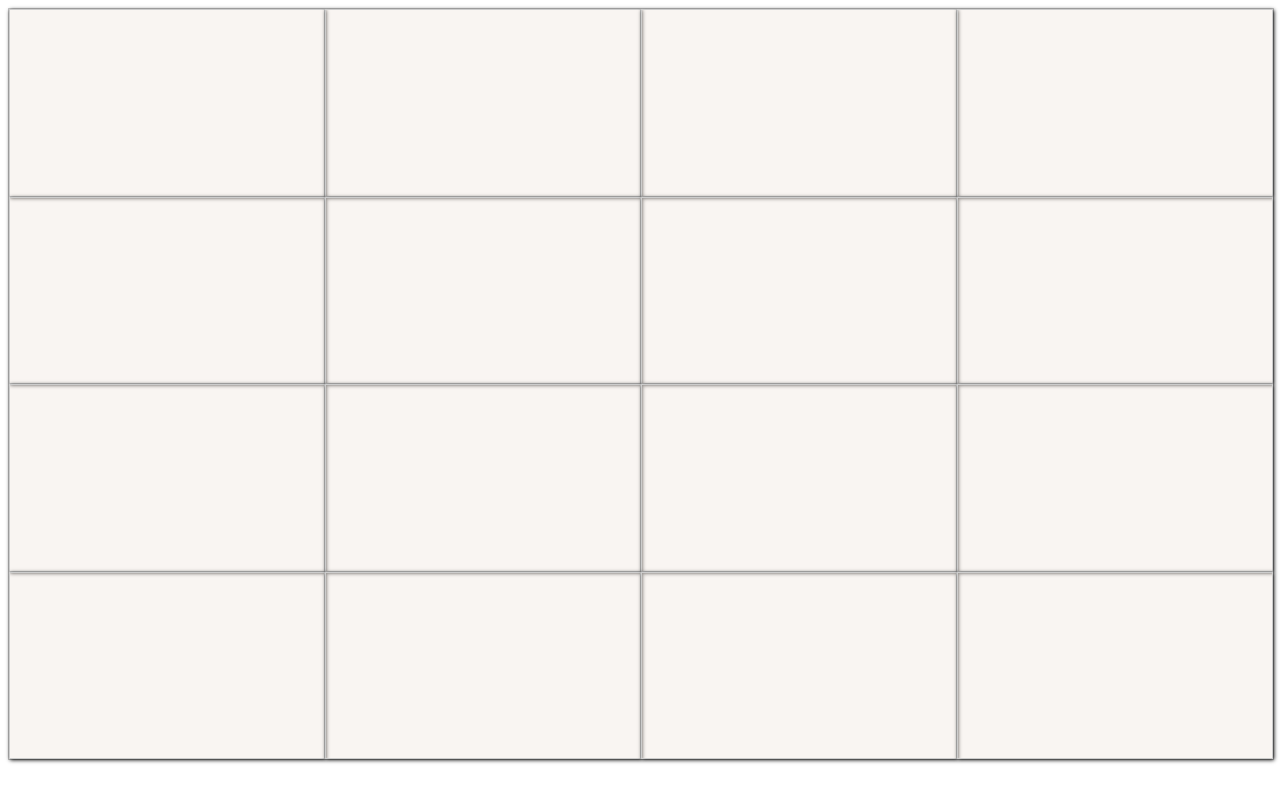
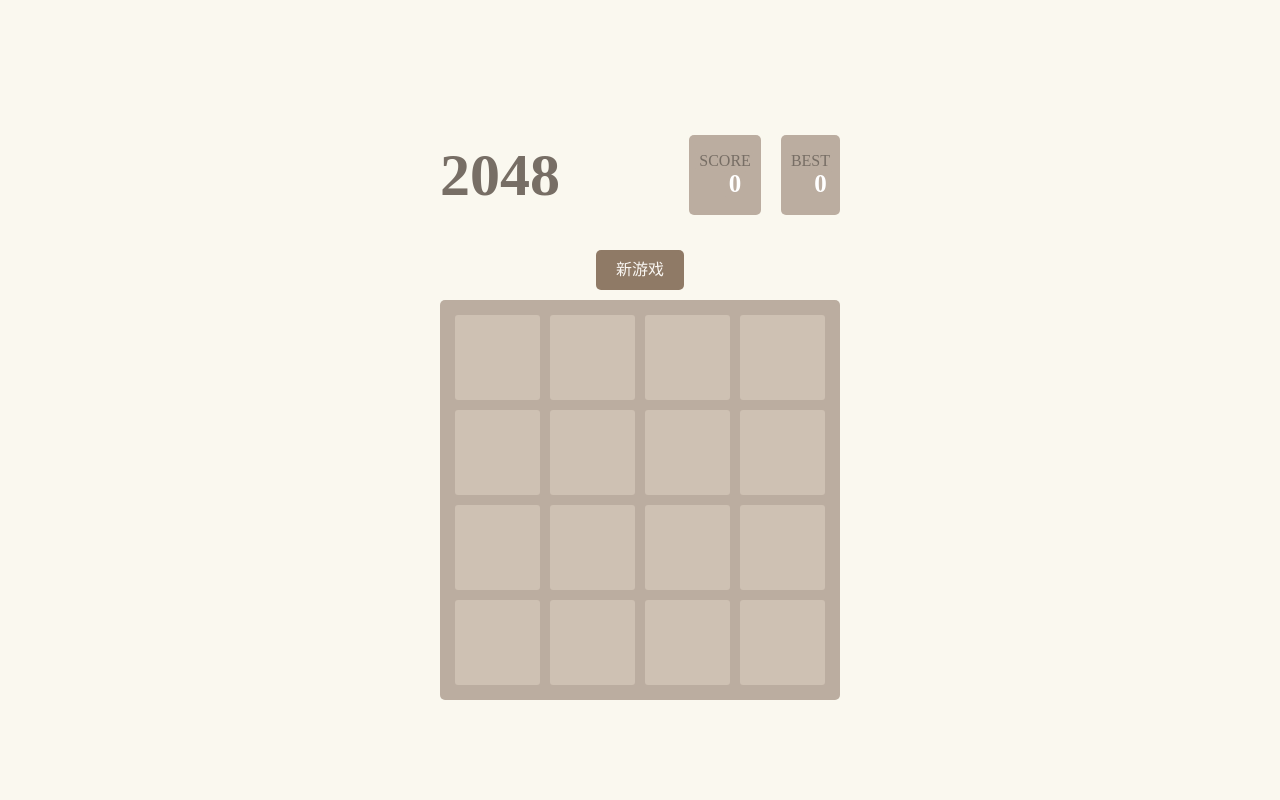
Before and after one commit to lovelyBug/2048, a Vue app: page / in a window 1280 px wide. Built offline with nearby package versions, Linux system fonts and the light colour scheme.

Commit message:
删除无用组件，UI构建完毕

```diff
--- a/index.html
+++ b/index.html
@@ -4,11 +4,19 @@
     <meta charset="utf-8">
     <meta name="viewport" content="width=device-width,initial-scale=1.0">
     <title>2048</title>
-    <script>
+    <style>
+      html, body{
+        height: 100%;
+        width: 100%;
+        margin: 0;
+        padding: 0;
+      }
+    </style>
+    <!-- <script>
       var deviceWidth = document.documentElement.clientWidth;
       if (deviceWidth > 750) deviceWidth = 750;
       document.documentElement.style.fontSize = deviceWidth / 7.5 + 'px';
-    </script>
+    </script> -->
   </head>
   <body>
     <div id="app"></div>
--- a/package.json
+++ b/package.json
@@ -41,6 +41,7 @@
     "friendly-errors-webpack-plugin": "^1.6.1",
     "html-webpack-plugin": "^2.30.1",
     "node-notifier": "^5.1.2",
+    "node-sass": "^4.11.0",
     "optimize-css-assets-webpack-plugin": "^3.2.0",
     "ora": "^1.2.0",
     "portfinder": "^1.0.13",
@@ -48,6 +49,7 @@
     "postcss-loader": "^2.0.8",
     "postcss-url": "^7.2.1",
     "rimraf": "^2.6.0",
+    "sass-loader": "^7.1.0",
     "semver": "^5.3.0",
     "shelljs": "^0.7.6",
     "uglifyjs-webpack-plugin": "^1.1.1",
--- a/src/App.vue
+++ b/src/App.vue
@@ -1,50 +1,219 @@
 <template>
-  <div id="app">
-    <ul class="wrap">
-      <li
-        v-for="(item, index) in 16"
-        :key="index"
-        class="box" />
-    </ul>
+  <div class="wraper">
+    <div class="header">
+      <h1 class="title">2048</h1>
+      <div class="score">
+        <div>
+          <div>SCORE</div>
+          <div class="score_num">{{ score }}</div>
+        </div>
+        <div>
+          <div>BEST</div>
+          <div class="score_num">{{ best_score }}</div>
+        </div>
+      </div>
+    </div>
+    <div class="btn btn-mg">新游戏</div>
+    <div>
+      <div
+        class="over"
+        v-if="over">
+        <p>Game over!</p>
+        <div class="btn">Try again</div>
+      </div>
+      <div class="box">
+        <div
+          v-for="(row, index) in list"
+          :key="index"
+          class="row">
+          <div
+            v-for="(col, index) in row"
+            :key="index"
+            class="col">
+              {{ col }}
+            </div>
+        </div>
+      </div>
+    </div>
   </div>
 </template>
 
 <script>
-import HelloWorld from './components/HelloWorld'
 
 export default {
   name: 'App',
-  components: {
-    HelloWorld
+  data () {
+    return {
+      score: 0,
+      best_score: 0,
+      over: false,
+      list: [],
+      size: 4
+    }
+  },
+
+  mounted () {
+    this.init()
+  },
+
+  methods: {
+    // 初始化数组，开始一句新的游戏
+    init () {
+      this.new_game()
+    },
+
+    new_game () {
+      this.score = 0
+      this.over = false
+      this.list = Array.from(Array(this.size)).map(() => Array(this.size).fill(undefined))
+      console.log(this.list)
+    }
   }
+
 }
 </script>
 
-<style>
-#app ul {
-  list-style:none;
-  display:inline-block;
-  margin:0;
-  padding:0;
-  position:relative;
-  height:7.5rem;
-  width:100%;
-  border: 1px solid #ccc;
-}
-#app ul li {
-  float: left;
-  width: 25%;
-  height: 25%;
-  line-height:200%;
-  text-align:center;
-  cursor:pointer;
-  background: hsla(30,37%,89%,.35);
-  border: 1px solid #ccc;
-  box-shadow: 1px 1px 4px;
-  box-sizing: border-box;
-  -webkit-user-select: none;
+<style lang="scss" scoped>
+.wraper {
   display: flex;
   justify-content: center;
   align-items: center;
+  flex-direction: column;
+  background-color: #faf8ef;
+  width: 100%;
+  height: 100%;
+  .header {
+    width: 400px;
+    display: flex;
+    justify-content: space-between;
+    align-items: center;
+    color: #776e65;
+    .title {
+      font-size: 60px;
+    }
+    .score {
+      display: flex;
+      justify-content: space-between;
+      height: 80px;
+      div {
+        display: flex;
+        flex-direction: column;
+        align-items: center;
+        justify-content: center;
+        padding-left: 5px;
+        padding-right: 5px;
+        border-radius: 5px;
+        background: #bbada0;
+        .score_num {
+          font-size: 25px;
+          font-weight: bold;
+          color: #ffffff;
+        }
+        &:last-child {
+          margin-left: 20px;
+        }
+      }
+    }
+  }
+
+  .over {
+    position: absolute;
+    width: 400px;
+    height: 400px;
+    background: rgba(238, 228, 218, 0.73);
+    z-index: 1000;
+    border-radius: 5px;
+    text-align: center;
+    color: #8f7a66;
+    p {
+      font-size: 60px;
+      font-weight: bold;
+      height: 60px;
+      line-height: 60px;
+    }
+  }
+
+  .btn {
+    display: inline-block;
+    padding: 0 20px;
+    height: 40px;
+    line-height: 40px;
+    border-radius: 5px;
+    cursor: pointer;
+    text-align: center;
+    color: #f9f6f2;
+    background: #8f7a66;
+    &.btn-mg {
+      margin-bottom: 10px;
+    }
+  }
+
+  .box {
+    width: 400px;
+    height: 400px;
+    padding: 15px;
+    display: flex;
+    flex-direction: column;
+    justify-content: space-between;
+    box-sizing: border-box;
+    border-radius: 5px;
+    background: #bbada0;
+    .row {
+      width: 100%;
+      height: 23%;
+      display: flex;
+      flex-direction: row;
+      justify-content: space-between;
+      .col {
+        width: 23%;
+        height: 100%;
+        display: flex;
+        align-items: center;
+        justify-content: center;
+        font-size: 24px;
+        border-radius: 3px;
+        background: #cec1b3;
+        &.n-2 {
+          background: #f8f3e8;
+        }
+        &.n-4 {
+          background: #ede0c8;
+        }
+        &.n-8 {
+          background: #f26179;
+        }
+        &.n-16 {
+          background: #f59563;
+        }
+        &.n-32 {
+          background: #f67c5f;
+        }
+        &.n-64 {
+          background: #f65e36;
+        }
+        &.n-128 {
+          background: #edcf72;
+        }
+        &.n-256 {
+          background: #edcc61;
+        }
+        &.n-512 {
+          background: #9c0;
+        }
+        &.n-1024 {
+          background: #3365a5;
+        }
+        &.n-2048 {
+          background: #09c;
+        }
+        &.n-4096 {
+          background: #a6bc;
+        }
+        &.n-8192 {
+          background: #93c;
+        }
+      }
+    }
+  }
 }
 </style>
--- a/src/components/HelloWorld.vue
+++ /dev/null
@@ -1,34 +0,0 @@
-<template>
-  <div class="hello">
-    <h1>{{ msg }}</h1>
-  </div>
-</template>
-
-<script>
-export default {
-  name: 'HelloWorld',
-  data () {
-    return {
-      msg: '2048'
-    }
-  }
-}
-</script>
-
-<!-- Add "scoped" attribute to limit CSS to this component only -->
-<style scoped>
-h1, h2 {
-  font-weight: normal;
-}
-ul {
-  list-style-type: none;
-  padding: 0;
-}
-li {
-  display: inline-block;
-  margin: 0 10px;
-}
-a {
-  color: #42b983;
-}
-</style>
```
Also changed, not shown: 1 other file (tests, documents, lock files or other folders).
